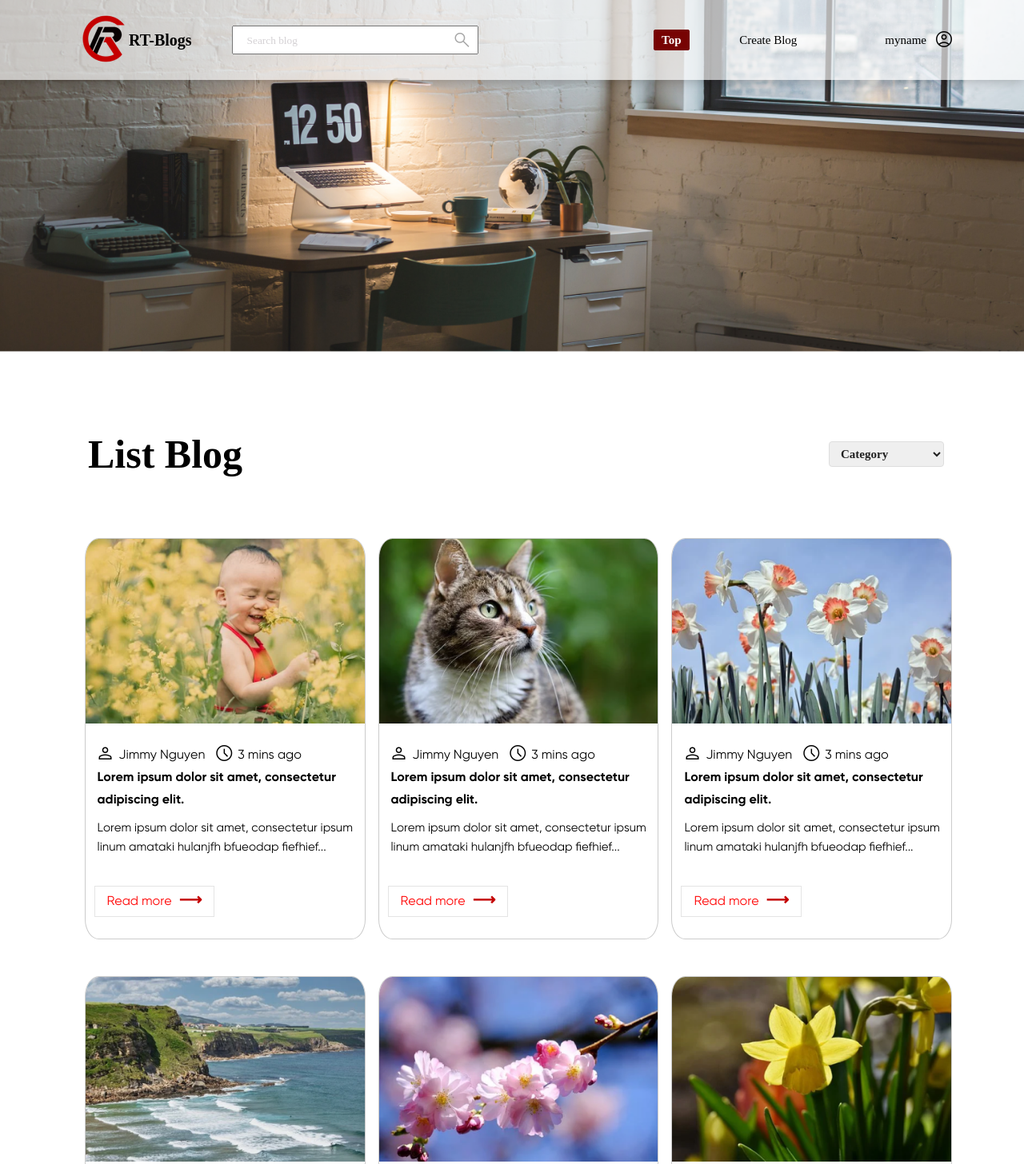
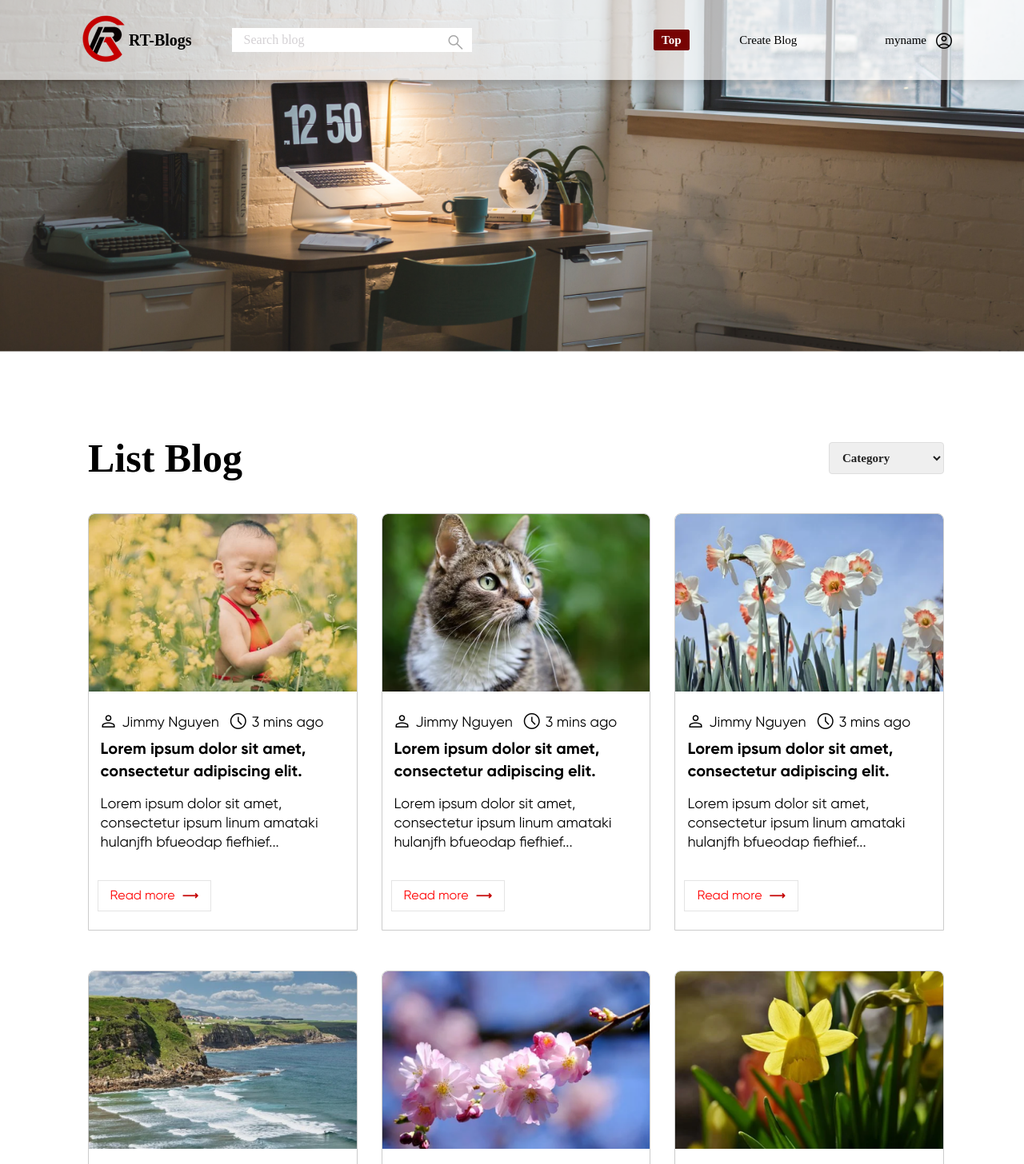
Before and after one commit to hieult-regittechnology/Html-Css, a plain HTML site: page index.html in a window 1280 px wide. Shown: the top 1456 px of the page at 80% size. Drawn offline with nearby package versions, Linux system fonts and the light colour scheme; a web font is replaced by a local one.

Commit message:
second commit

```diff
--- a/css/reset.css
+++ /dev/null
@@ -1,48 +0,0 @@
-/* http://meyerweb.com/eric/tools/css/reset/
-   v2.0 | 20110126
-   License: none (public domain)
-*/
-
-html, body, div, span, applet, object, iframe,
-h1, h2, h3, h4, h5, h6, p, blockquote, pre,
-a, abbr, acronym, address, big, cite, code,
-del, dfn, em, img, ins, kbd, q, s, samp,
-small, strike, strong, sub, sup, tt, var,
-b, u, i, center,
-dl, dt, dd, ol, ul, li,
-fieldset, form, label, legend,
-table, caption, tbody, tfoot, thead, tr, th, td,
-article, aside, canvas, details, embed,
-figure, figcaption, footer, header, hgroup,
-menu, nav, output, ruby, section, summary,
-time, mark, audio, video {
-	margin: 0;
-	padding: 0;
-	border: 0;
-	font-size: 100%;
-	font: inherit;
-	vertical-align: baseline;
-}
-/* HTML5 display-role reset for older browsers */
-article, aside, details, figcaption, figure,
-footer, header, hgroup, menu, nav, section {
-	display: block;
-}
-body {
-	line-height: 1;
-}
-ol, ul {
-	list-style: none;
-}
-blockquote, q {
-	quotes: none;
-}
-blockquote:before, blockquote:after,
-q:before, q:after {
-	content: '';
-	content: none;
-}
-table {
-	border-collapse: collapse;
-	border-spacing: 0;
-}
--- a/css/style.css
+++ b/css/style.css
@@ -1,44 +1,54 @@
+/*-----------------General---------------------------------*/
 @font-face {
   font-family: SVN-Gilroy;
   src: url(../assets/fonts/SVN-Gilroy\ Regular.otf);
 }
+
 @font-face {
   font-family: SVN-Gilroy Bold;
   src: url(../assets/fonts/SVN-Gilroy\ Bold.otf);
 }
+
 @font-face {
-  font-family: Noto Sans JP ;
+  font-family: Noto Sans JP;
   src: url(../assets/fonts/NotoSansJP-Regular.otf);
 }
+
+* {
+  margin: 0;
+  padding: 0;
+  border: 0;
+  font-size: 100%;
+}
+
 .material-symbols-outlined {
-  font-variation-settings:
-  'FILL' 0,
-  'wght' 400,
-  'GRAD' 0,
-  'opsz' 48
+  font-variation-settings: "FILL" 0, "wght" 400, "GRAD" 0, "opsz" 48;
 }
+
 a {
   text-decoration: none;
   color: black;
 }
+
 /*-----------------Header---------------------------------*/
-header{
+header {
   z-index: 10;
   position: fixed;
   top: 0%;
   left: 0%;
   width: 100%;
   height: 100px;
-    background-color: rgba(255, 255, 255, 0.65);;
-    box-shadow: 0px 1px 14px rgba(0, 0, 0, 0.25);
+  background-color: rgba(255, 255, 255, 0.65);
+  box-shadow: 0 1px 14px rgba(0, 0, 0, 0.25);
   font-family: Noto Sans JP;
   font-weight: bold;
 }
+
 .hamburger {
   display: none;
 }
 
-.bar {
+.hamburger .bar {
   display: block;
   width: 25px;
   height: 3px;
@@ -47,10 +57,11 @@ header{
   transition: all 0.3s ease-in-out;
   background-color: #101010;
 }
-.header-logo{
+
+.header-logo {
   position: absolute;
   left: 100px;
-    top: 0px;
+  top: 0;
   width: fit-content;
   height: 100%;
   display: flex;
@@ -58,26 +69,29 @@ header{
   justify-content: center;
   align-items: center;
 }
-.logo-title {
+
+.header-logo .logo-title {
   font-family: Noto Sans JP;
   font-style: normal;
   font-size: 20px;
   line-height: 29px;
   font-weight: bold;
 }
-.search-form{
+
+.header-logo .search-form {
   margin: 0 0 0 50px;
 }
-input::placeholder{
+
+.header-logo .search-form .form-group input::placeholder {
   font-family: Noto Sans JP;
-  padding:15px;
-  color: #D4D1D4;
+  padding: 15px;
+  color: #d4d1d4;
 }
 
 .header-menu {
   position: absolute;
   right: 100px;
-    top: 0px;
+  top: 0;
   width: fit-content;
   height: 100%;
   display: flex;
@@ -85,51 +99,56 @@ input::placeholder{
   justify-content: center;
   align-items: center;
 }
-.header-menu a {
+
+.header-menu .header-menu-item {
+  cursor: pointer;
+  padding: 30px;
+  transition-duration: 0.3s;
+  color: black;
+  text-align: center;
+  font-weight: 500;
+  font-size: 15px;
+}
+
+.header-menu .header-menu-item a {
   text-decoration: none;
 }
-.header-menu-item {
-    cursor: pointer;
-    padding:30px;
-    transition-duration: 0.3s;
-    color: black;
-    text-align:center;
-    font-weight: 500;
-    font-size:15px;
-}
-.nav-link {
+
+.header-menu .header-menu-item .nav-link {
   font-family: Noto Sans JP;
 }
+
 .myname {
   margin: 0 -20px 0 50px;
 }
-.top-border{
-  color:#FFFFFF;
+
+.top-border {
+  color: #ffffff;
 }
 
 .dropdown-content {
   display: none;
   position: absolute;
   right: 0;
-  background-color: #D9D9D9;
-  box-shadow: 0px 8px 16px 0px rgba(0,0,0,0.2);
+  background-color: #d9d9d9;
+  box-shadow: 0 8px 16px 0 rgba(0, 0, 0, 0.2);
   z-index: 1;
   text-align: right;
   max-width: 160px;
 }
 
 .dropdown-content a {
-  display:block;
+  display: block;
   color: black;
   padding: 12px 16px;
-  float:right;
+  float: right;
   text-decoration: underline;
   text-decoration-color: #000000;
 }
 
-.dropdown .material-symbols-outlined{
+.dropdown .material-symbols-outlined {
   font-weight: bold;
-  margin-right: -12px;
+  margin: 5px -12px 0 0;
 }
 
 .dropdown:hover .dropdown-content {
@@ -150,33 +169,33 @@ color: white;
   font-weight: bold;
 }
 
-#slider img {
+.slider img {
   width: 100%;
 }
 
-  .search{
+.search {
   width: 300px;
-    height:30px;
+  height: 30px;
 }
 
-.search-span{
+.search-span {
   position: absolute;
   margin: 6px 0 0 -32px;
-  color:#A7A7A7;
+  color: #a7a7a7;
 }
 
 /*-----------------Post---------------------------------*/
-#posts {
+.posts {
   padding-bottom: 126px;
 }
 
-  #posts .row {
+.posts .row {
   display: flex;
   justify-content: space-between;
   margin-left: -1rem;
   flex-flow: row wrap;
-    width:86%;
-    height:75%;
+  width: 86%;
+  height: 75%;
   margin: 30px auto;
 }
 
@@ -185,79 +204,85 @@ font-weight: bold;
   justify-content: space-between;
   align-items: center;
 }
-  #posts .title-post {
+
+.posts .title-post {
   font-size: 50px;
   margin: 100px 0 50px 110px;
   font-weight: bold;
   font-family: Noto Sans JP;
 }
 
-.header-post select{
+.header-post select {
   display: block;
   font-size: 15px;
   font-weight: 600;
   font-family: Noto Sans JP;
-  color:#212121;
-  padding:6px 10px;
-  width:144px;
-  height:auto;
-  margin:0 100px -50px 0;
+  color: #212121;
+  padding: 10px 12px;
+  width: 144px;
+  height: auto;
+  margin: 0 100px -50px 0;
   font-family: Noto Sans JP;
-  border: 1px solid #DEDEDE;
+  border: 1px solid #dedede;
   border-radius: 4px;
 }
 
-.header-post select option{
+.header-post select option {
   font-family: Noto Sans JP;
 }
 
 .post-item {
   flex: 1 0;
-    margin: 0 0 1rem 1rem;
-    border: 1px solid #CCCCCC;
-    border-radius: 5%;
-    width:500px;
-    height:500px;
+  margin: -40px 10px 60px 20px;
+  border: 1px solid #cccccc;
+  border-radius: 8px 8px 0px 0px;
+  width: 500px;
+  height: 520px;
   overflow-wrap: break-word;
   overflow: hidden;
   font-family: SVN-Gilroy;
 }
 
 .post-item h1 {
-    margin:10px;
+  margin: 10px;
   font-weight: bold;
-    font-size: 16px;
+  font-size: 20px;
   line-height: 28px;
   font-family: SVN-Gilroy Bold;
 }
 
 .post-item p {
   text-overflow: ellipse;
-    font-size: 15px;
+  font-size: 18px;
   line-height: 25px;
 }
 
 .post-item img {
-    width:100%;
+  width: 100%;
   height: auto;
   display: block;
   margin-bottom: 20px;
-
 }
 
-.post-detail  {
-  margin:0px 0px 1px 5px;
+.post-detail {
+  margin: 0 0 1px 5px;
 }
+
 .post-detail .icon {
   position: relative;
-  margin-left:13px;
-  top:5px;
-  right:5px;
+  margin-left: 13px;
+  top: 5px;
+  right: 5px;
 }
 
-.post-item h1, .post-item p {
-  padding:5px;
-  margin: 0px 0px -1px 10px;
+.post-detail .text-icon {
+  font-size:18px;
+}
+
+.post-item h1,
+.post-item p {
+  padding: 5px;
+  margin: 5px 0 5px 10px;
 }
 
 .post-item h2.category {
@@ -266,7 +291,7 @@ font-weight: bold;
 
 .post-item p {
   line-height: 24px;
-    margin-bottom:40px;
+  margin-bottom: 40px;
 }
 
 .read-more-item {
@@ -274,81 +299,83 @@ font-weight: bold;
   background-color: white;
   color: red;
   padding: 10px 15px;
-    border: 0.1px solid #E4E4E4;
+  border: 0.1px solid #e4e4e4;
 }
 
 .read-more-item .arrow {
   margin: 0 0 0 5px;
-    font-size:20px;
-    font-weight:bold;
-    color: #C40000;
+  font-size: 14px;
+  font-weight: bold;
+  color: #c40000;
 }
 
 .read-more-item:hover {
-    background-color:#C40000;
-    color:white;
+  background-color: #c40000;
+  color: white;
 }
+
 .read-more-item:hover .arrow {
-    color:white;
+  color: white;
 }
 
 /*-----------------Pagination---------------------------------*/
-
 .pagination {
   display: flex;
   align-items: center;
   justify-content: center;
-    margin:50px 0 -50px 0;
+  margin: 50px 0 -50px 0;
 }
 
 .pagination a {
-    color: #211E3B;
+  color: #211e3b;
   padding: 8px 12px;
   text-decoration: none;
   border-radius: 50%;
   -moz-border-radius: 50%;
   -webkit-border-radius: 50%;
   font-weight: 900;
-    font-family: 'SVN-Gilroy Bold';
-    color: #211E3B;
+  font-family: "SVN-Gilroy Bold";
+  color: #211e3b;
 }
 
 .pagination a.active {
-    background-color:#FFE4E4;
-    color: #C40000;
+  background-color: #ffe4e4;
+  color: #c40000;
 }
 
-  .pagination a:hover:not(.active,.previous,.next) {background-color: #FFE4E4;}
+.pagination a:hover:not(.active, .previous, .next) {
+  background-color: #ffe4e4;
+}
 
 .pagination a.previous {
-
-    background-color:#C40000;
+  background-color: #c40000;
   color: white;
 }
+
 .pagination a.next {
-    background-color:#E5E5E5;
+  background-color: #e5e5e5;
   color: white;
 }
 
 /*-----------------Footer---------------------------------*/
 footer {
-
   background-color: #000000;
 }
 
 footer .content {
   font-family: Noto Sans JP;
-    padding:40px;
-    color:white;
+  padding: 40px;
+  color: white;
   text-align: center;
 }
 
 @media (max-width: 546px) {
   /*-----------------Header ---------------------------------*/
-  header{
-    height:50px;
-    background-color: #FFFFFF;
+  header {
+    height: 50px;
+    background-color: #ffffff;
   }
+
   .nav-menu {
     position: fixed;
     left: -100%;
@@ -359,13 +386,12 @@ footer {
     border-radius: 10px;
     text-align: center;
     transition: 0.3s;
-    box-shadow:
-        0 10px 27px rgba(0, 0, 0, 0.05);
+    box-shadow: 0 10px 27px rgba(0, 0, 0, 0.05);
   }
 
   .nav-menu.active {
     left: 0;
-    top:43px;
+    top: 43px;
   }
 
   .nav-item {
@@ -378,6 +404,7 @@ footer {
     display: block;
     cursor: pointer;
   }
+
   .hamburger.active .bar:nth-child(2) {
     opacity: 0;
   }
@@ -389,56 +416,67 @@ footer {
   .hamburger.active .bar:nth-child(3) {
     transform: translateY(-8px) rotate(-45deg);
   }
-#slider img{
-  margin-top:50px;
-  height:250px;
+
+  .slider img {
+    margin-top: 50px;
+    height: 250px;
   }
+
   /* .header-menu-item{
   display:none
-}  */
-.header-logo{
+}
+  */
+
+  .header-logo {
     position: absolute;
     left: 55%;
     top: 50%;
     transform: translate(-50%, -50%);
   }
+
   .header-post {
-  margin-top: -40px
+    margin-top: -40px;
   }
+
   .dropdown {
-  display:none
+    display: none;
   }
-.search-form input{
-  display:none
+
+  .search-form input {
+    display: none;
   }
-.logo img{
+
+  .logo img {
     width: 30.9px;
     height: 30px;
   }
-.logo-title nav{
-  font-size:10px;
-  line-height:0px
+
+  .logo-title nav {
+    font-size: 10px;
+    line-height: 0;
   }
-  .logo-title{
+
+  .logo-title {
     display: flex;
     align-items: center;
     justify-content: center;
   }
 
-.search-span{
+  .search-span {
     font-size: 20px;
     margin: -12px 0 0 55px;
-    color: #A7A7A7;
+    color: #a7a7a7;
   }
+
   /*-----------------Posts---------------------------------*/
-#posts .row{
+  .posts .row {
     display: flex;
     align-items: center;
     justify-content: center;
-  display:block;
+    display: block;
   }
 
-.post-item{
+  .post-item {
     display: block;
     align-items: center;
     justify-content: center;
@@ -446,23 +484,29 @@ footer {
     height: 500px;
     margin: 30px auto;
   }
+
   .header-post select {
-  margin: 0px 20px -50px 0;
+    margin: 0 20px -50px 0;
     padding: 5px 5px;
-  width:105px;
+    width: 105px;
   }
-#posts .title-post{
+
+  .posts .title-post {
     margin-left: 30px;
     font-size: 25px;
   }
-.post-detail , .post-item p {
-  font-size:15px
+
+  .post-detail,
+  .post-item p {
+    font-size: 15px;
   }
+
   .post-item h1 {
-  font-size:18px
+    font-size: 18px;
   }
+
   /*-----------------Footer---------------------------------*/
   footer .content {
-  font-size:12px;
+    font-size: 12px;
   }
 }
--- a/index.html
+++ b/index.html
@@ -7,10 +7,9 @@
         <title>Regit</title>
         <link rel="stylesheet" href="https://fonts.googleapis.com/css2?family=Material+Symbols+Outlined:opsz,wght,FILL,GRAD@48,400,0,0" />
         <link rel="stylesheet" href="./css/style.css" />
-    <link rel="stylesheet" href="./css/reset.css" />
     </head>
     <body>
-<header id="menu">
+        <header id="header">
             <div class="container">
                 <div class="navigation" >
                     <div class="hamburger">
@@ -32,9 +31,8 @@
                             </div>
                         </form>
                     </nav>
-
                     <nav class="header-menu nav-menu">
-            <div class=" header-menu-item"><a href="#" class="nav-link top-border">Top</a></div>
+                        <div class="header-menu-item"><a href="#" class="nav-link top-border">Top</a></div>
                         <div class="header-menu-item"><a href="#" class="nav-link">Create Blog</a></div>
                         <div class="header-menu-item myname"><a href="#" class="nav-link">myname</a></div>
                         <div class="dropdown">
@@ -49,20 +47,14 @@
                         </div>
                     </nav>
                 </div>
-
             </div>
-
-
-
         </header>
-
-<section id="slider">
+        <section class="slider">
             <div class="container">
                 <img src="./assets/images/thumbnail.png" alt="slider" />
             </div>
         </section>
-
-<section id="posts">
+        <section class="posts">
             <div class="container">
                 <div class="header-post">
                     <h1 class="title-post">List Blog</h1>
@@ -112,14 +104,7 @@
                         <a  href="#" class="read-more-item">Read more <span class="arrow"> &xrarr;</span></a>
                         </a >
                     </div>
-
-
-
-
-
-        <div class="clearfix"></div>
                 </div>
-
                 <div class="row">
                     <div class="post-item">
                         <a href="#">
@@ -157,10 +142,7 @@
                         <a  href="#" class="read-more-item">Read more <span class="arrow"> &xrarr;</span></a>
                         </a >
                     </div>
-
-        <div class="clearfix"></div>
                 </div>
-
                 <div class="row">
                     <div class="post-item">
                         <a href="#">
@@ -198,8 +180,6 @@
                         <a  href="#" class="read-more-item">Read more <span class="arrow"> &xrarr;</span></a>
                         </a >
                     </div>
-
-        <div class="clearfix"></div>
                 </div>
             </div>
             </div>
@@ -221,7 +201,6 @@
                 </div>
             </div>
         </footer>
-  <script src="https://kit.fontawesome.com/240d2d8630.js" crossorigin="anonymous"></script>
         <script src="./js/index.js"></script>
     </body>
 </html>
--- a/js/index.js
+++ b/js/index.js
@@ -1,3 +1,4 @@
+// Hamburger
 const hamburger = document.querySelector(".hamburger");
 const navMenu = document.querySelector(".nav-menu");
 
@@ -17,17 +18,16 @@ function closeMenu() {
     navMenu.classList.remove("active");
 }
 
+// Scroll On Top will appears menu
 var prevScrollpos = window.pageYOffset;
 window.onscroll = function() {
-var currentScrollPos = window.pageYOffset;
-  if (prevScrollpos < currentScrollPos) {
-    document.getElementById("menu").style.top = "0";
-  }
-  else if (currentScrollPos <= 200) {
-    document.getElementById("menu").style.top = "0";
-  }
-  else {
-    document.getElementById("menu").style.top = "-80px";
-  }
-  prevScrollpos = currentScrollPos;
+    var currentScrollPos = window.pageYOffset;
+    if (prevScrollpos < currentScrollPos) {
+        document.getElementById("header").style.top = "0";
+    } else if (currentScrollPos <= 200) {
+        document.getElementById("header").style.top = "0";
+    } else {
+        document.getElementById("header").style.top = "-80px";
+    Name}
+    prevScrollpos = currentScrollPos;
 }
```
Also changed, not shown: 1 other file. Lines whose indentation alone changed are shown as unchanged.
